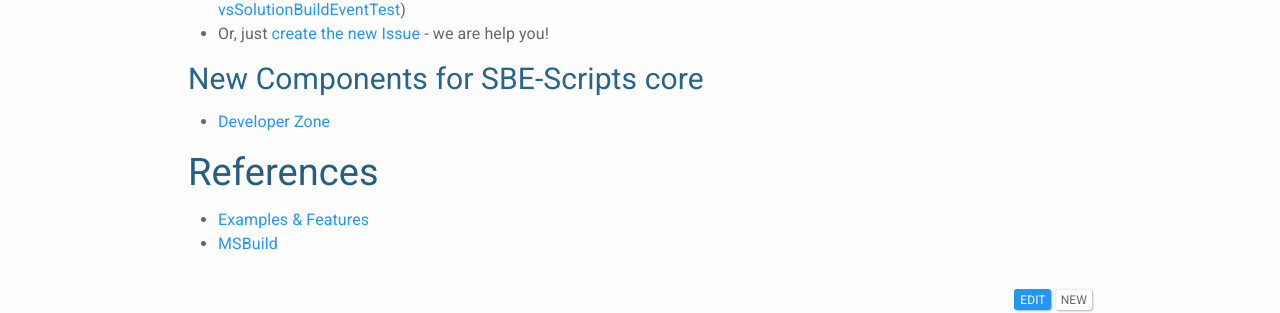
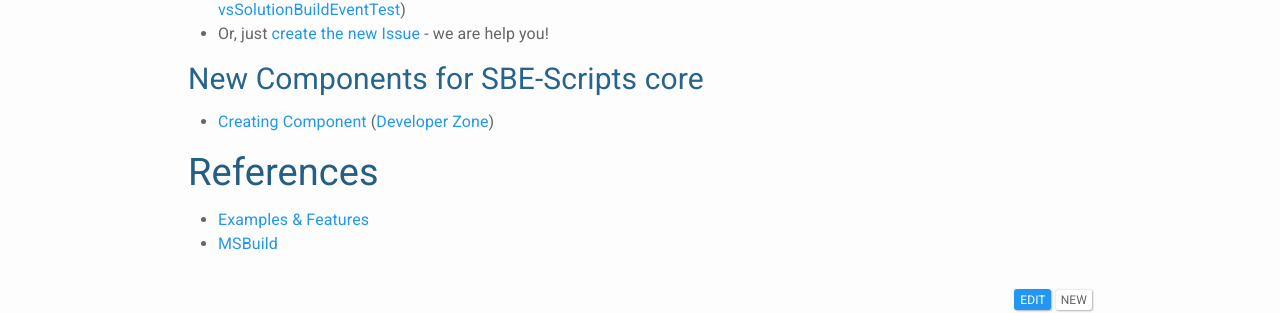
Before and after one commit to 3F/web.vsSBE, a Jekyll site: the page built from _doc/Scripts/SBE-Scripts.md, in a window 1280 px wide. Shown: the part 1182-1495 px from the top of the page. Built offline with Jekyll 4.4.1, drawn with Linux system fonts in a browser that asks for light colours; nearby versions of some CDN libraries; Markdown is read by kramdown in place of the engine named in the settings; comment, search, counter and statistics services are not loaded.

Commit message:
fixes for index.html files:
avoids postfix in nav line + stub with edit page(for doc layout)
+ the notice for sources in downloads page

```diff
--- a/404.html
+++ b/404.html
@@ -19,7 +19,7 @@
               <li><a href="/doc/New/">Create this page</a></li>
               <li>A broken link ?
                 <ul>
-                  <li>Report also in our public <a href="https://bitbucket.org/3F/vssolutionbuildevent/issues/new" target="_blank">Tracker of program</a></li>
+                  <li>You can report also in our public <a href="https://bitbucket.org/3F/vssolutionbuildevent/issues/new" target="_blank">Tracker of program</a></li>
                   <li>Or push direct on <a href="mailto:{{ site.email }}">{{ site.email }}</a></li>
                 </ul>
               </li>
--- a/_doc/Scripts/SBE-Scripts.md
+++ b/_doc/Scripts/SBE-Scripts.md
@@ -36,7 +36,7 @@
 
 ## New Components for SBE-Scripts core
 
-* [Developer Zone](../../Dev/)
+* [Creating Component](../../Dev/New Component/) ([Developer Zone](../../Dev/))
 
 
 # References
--- a/_layouts/default.html
+++ b/_layouts/default.html
@@ -31,7 +31,7 @@
         <div class="wrapper small">
           <ul class="breadcrumb small">
             <li><a href="/">Home</a></li>
-            <li class="active">{{_page[1]}}</li>
+            <li class="active">{{_page[1] | remove: '.html'}}</li>
           </ul>
         </div>
       {% endif %}
--- a/_layouts/doc.html
+++ b/_layouts/doc.html
@@ -10,8 +10,15 @@
 </div>
 
 <div style="float: right;">
-  {% assign docPath = {{page.path}} | split: '/_doc/' %}
-  <a href="https://github.com/3F/web.vsSBE/edit/gh-pages/_doc/{{docPath[1]}}" class="btn btn-primary btn-xs" title="Edit this page">Edit</a>
+
+  {% if page.path contains "/index.html" %}
+    {% assign path = page.path %}
+  {% else %}
+    {% assign docPath = {{page.path}} | split: '/_doc/' %}
+    {% assign path = "_doc/" | append: docPath[1] %}
+  {% endif %}
+
+  <a href="https://github.com/3F/web.vsSBE/edit/gh-pages/{{path}}" class="btn btn-primary btn-xs" title="Edit this page">Edit</a>
   <a href="{{site.docp}}/New/" class="btn btn-default btn-xs" title="Create new page">New</a>
 </div>
 
```
Also changed, not shown: Downloads/index.html (+8 -5 lines).
